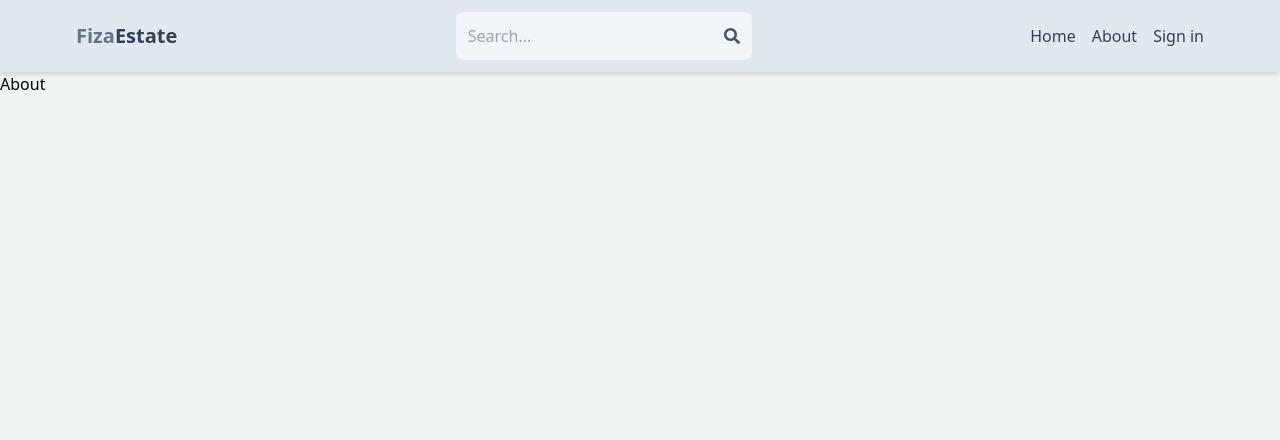
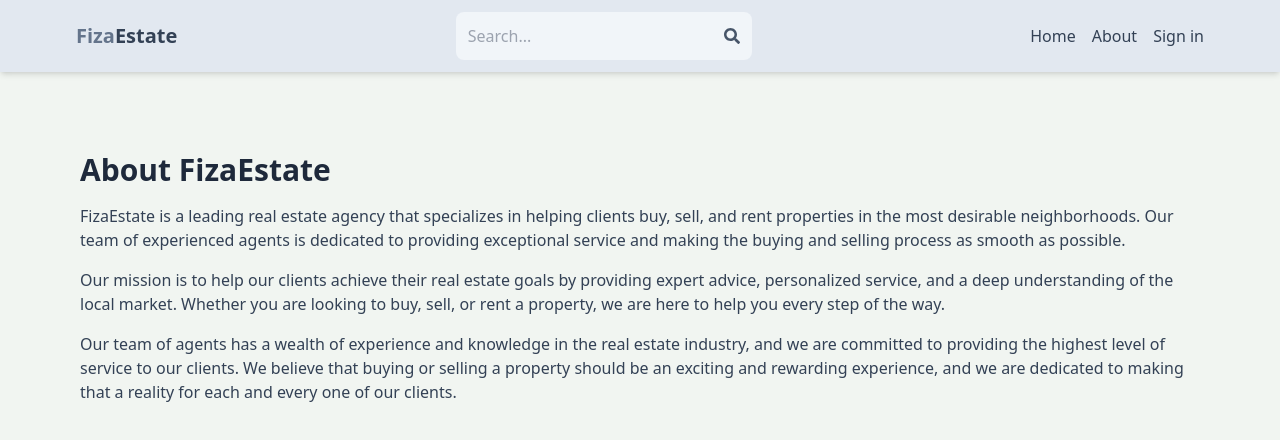
Before and after one commit to fizae47-arch/mern-estate, a React (Vite) app in the folder client/: page /about in a window 1280 px wide. Shown: the top 440 px of the page. Built offline with nearby package versions, Linux system fonts and the light colour scheme; no server answers.

Commit message:
Complete About page

```diff
--- a/client/index.html
+++ b/client/index.html
@@ -2,9 +2,8 @@
 <html lang="en">
   <head>
     <meta charset="UTF-8" />
-    <link rel="icon" type="image/svg+xml" href="/vite.svg" />
     <meta name="viewport" content="width=device-width, initial-scale=1.0" />
-    <title>client</title>
+    <title>Fiza Estate</title>
   </head>
   <body>
     <div id="root"></div>
--- a/client/src/pages/About.jsx
+++ b/client/src/pages/About.jsx
@@ -1,7 +1,29 @@
-import React from 'react'
-
 export default function About() {
   return (
-    <div>About</div>
-  )
+    <div className='py-20 px-4 max-w-6xl mx-auto'>
+      <h1 className='text-3xl font-bold mb-4 text-slate-800'>
+        About FizaEstate
+      </h1>
+      <p className='mb-4 text-slate-700'>
+        FizaEstate is a leading real estate agency that specializes in helping
+        clients buy, sell, and rent properties in the most desirable
+        neighborhoods. Our team of experienced agents is dedicated to providing
+        exceptional service and making the buying and selling process as smooth
+        as possible.
+      </p>
+      <p className='mb-4 text-slate-700'>
+        Our mission is to help our clients achieve their real estate goals by
+        providing expert advice, personalized service, and a deep understanding
+        of the local market. Whether you are looking to buy, sell, or rent a
+        property, we are here to help you every step of the way.
+      </p>
+      <p className='mb-4 text-slate-700'>
+        Our team of agents has a wealth of experience and knowledge in the real
+        estate industry, and we are committed to providing the highest level of
+        service to our clients. We believe that buying or selling a property
+        should be an exciting and rewarding experience, and we are dedicated to
+        making that a reality for each and every one of our clients.
+      </p>
+    </div>
+  );
 }
```
